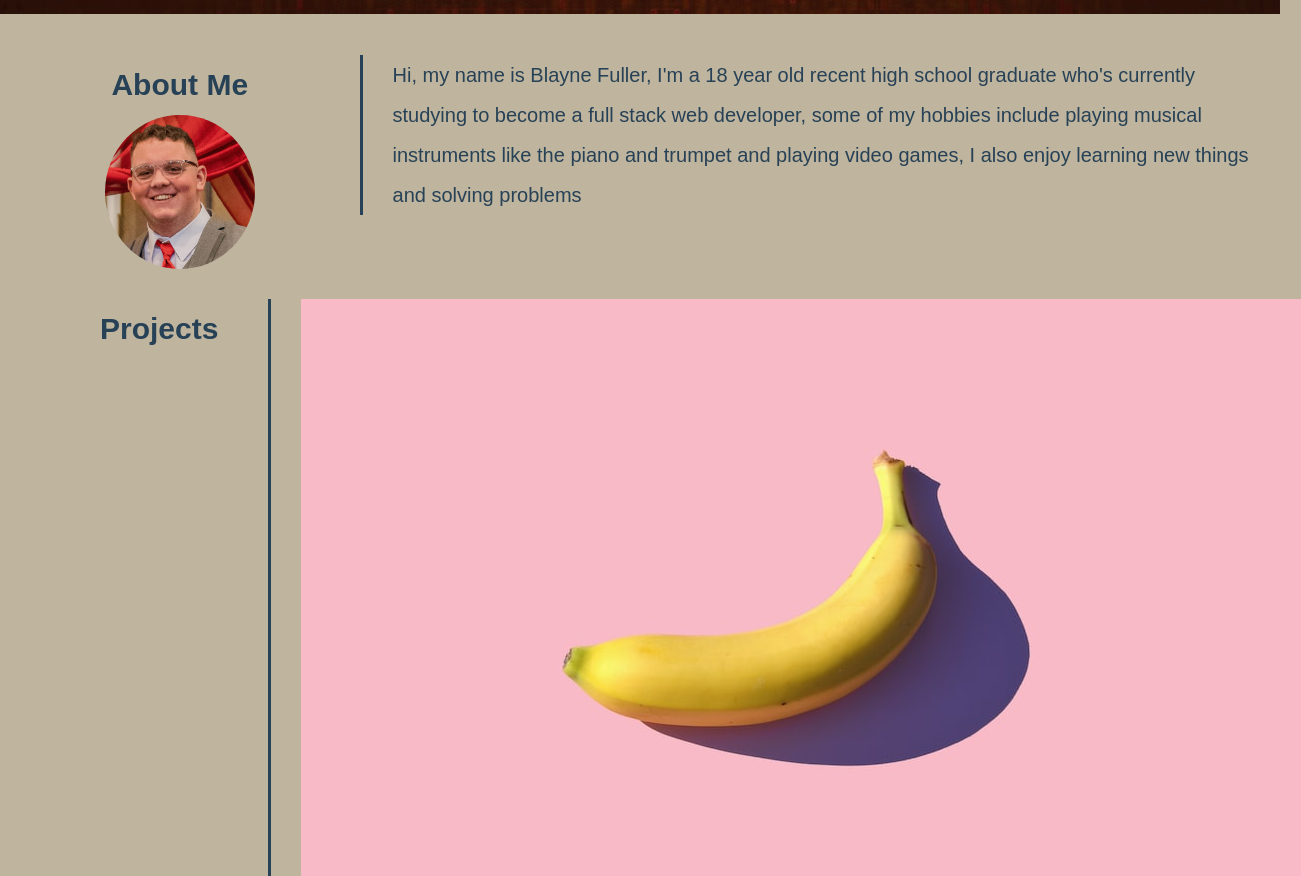
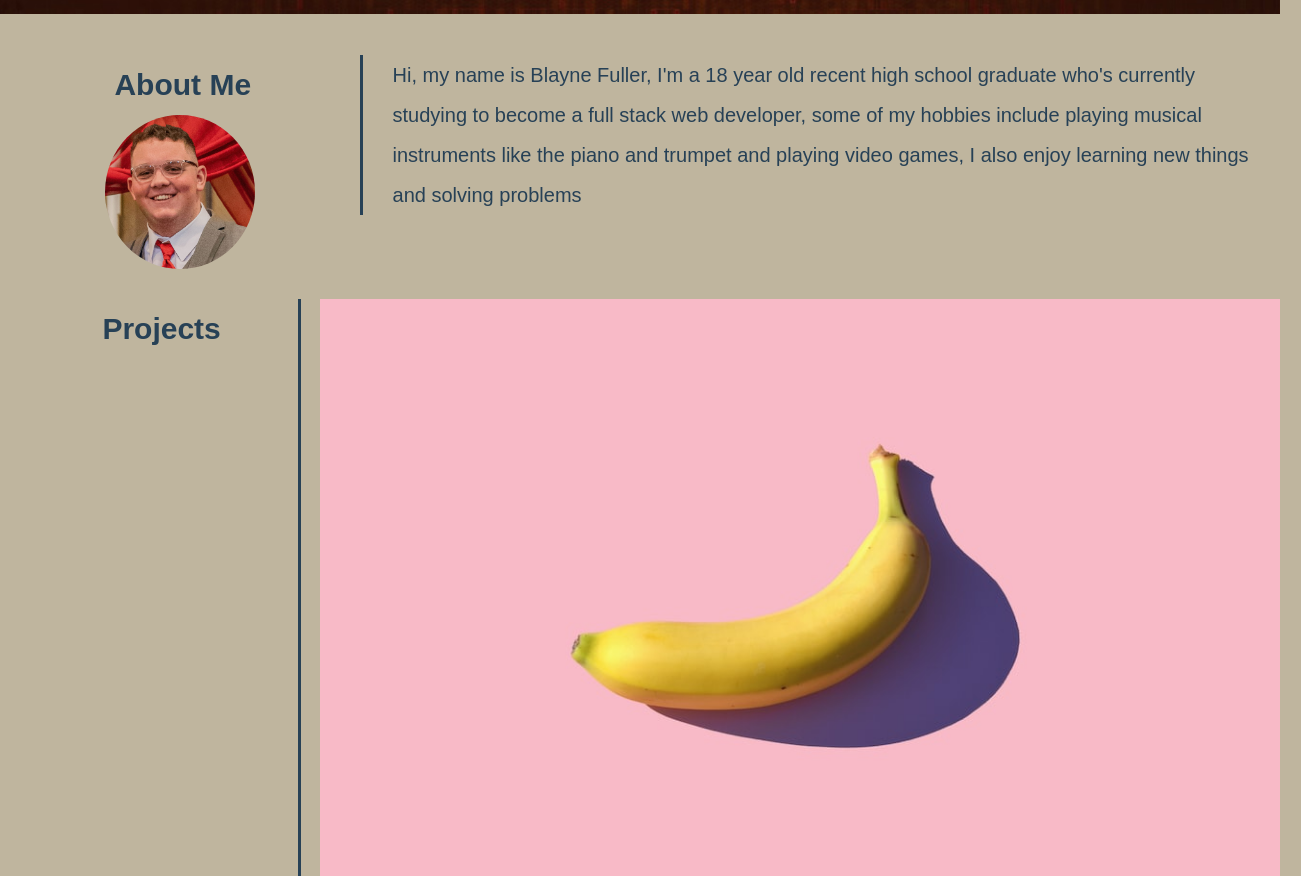
Before and after one commit to blayne-04/BlayneFuller-Portfolio, a plain HTML site: page index.html in a window 1280 px wide. Shown: the part 815-1691 px from the top of the page, 1301 px wide, since content can reach past the window. Drawn offline with Linux system fonts and the light colour scheme.

Commit message:
fixed images on desktop

```diff
--- a/assets/style.css
+++ b/assets/style.css
@@ -60,6 +60,8 @@
 .aboutme-title {
     color: var(--accent);
     font-size: var(--titles);
+    margin-left: 8%;
+    padding-right: 6%;
 }
 /* makes the profile pic round and 50% width of the parent container */
 .profilepic {
@@ -77,31 +79,46 @@
 /* sets the  project title and project img containers beside each other*/
 .work {
     display: flex;
-    justify-content:space-evenly;
+    justify-content:space-between;
 }
 
 .projects-title {
     color: var(--accent);
     font-size: var(--titles);
     border-right: 3px solid var(--accent);
-    padding: 0px 50px 100px 100px
+    margin-left: 8%;
+    padding-right: 6%;
 }
 
 .projects-img {
-    display: grid;
-    grid-template-columns: auto auto;
-    margin-left: 30px;
+    display: flex;
+    flex-wrap: wrap;
+    width: 75%;
 }
-.bigpicture {
-    grid-column: 1/3;
+
+.bigpicture{
+    width: 100%;
+}
+
+.bigpicture a{
+    width: 100%;
+}
+
+.bigpicture img{
+    width: 100%;
 }
 .picture {
+    width: 49%;
+}
+
+.picture a{
     width: 100%;
 }
-.picture img{
+
+.picture img {
     width: 100%;
-    height: 100%;
 }
+
 .contactme {
     display:flex;
     flex-direction: column;
```
Also changed, not shown: assets/filler-2.jpg, assets/filler-3.jpg, assets/filler-4.jpg, assets/filler-5.jpg.
